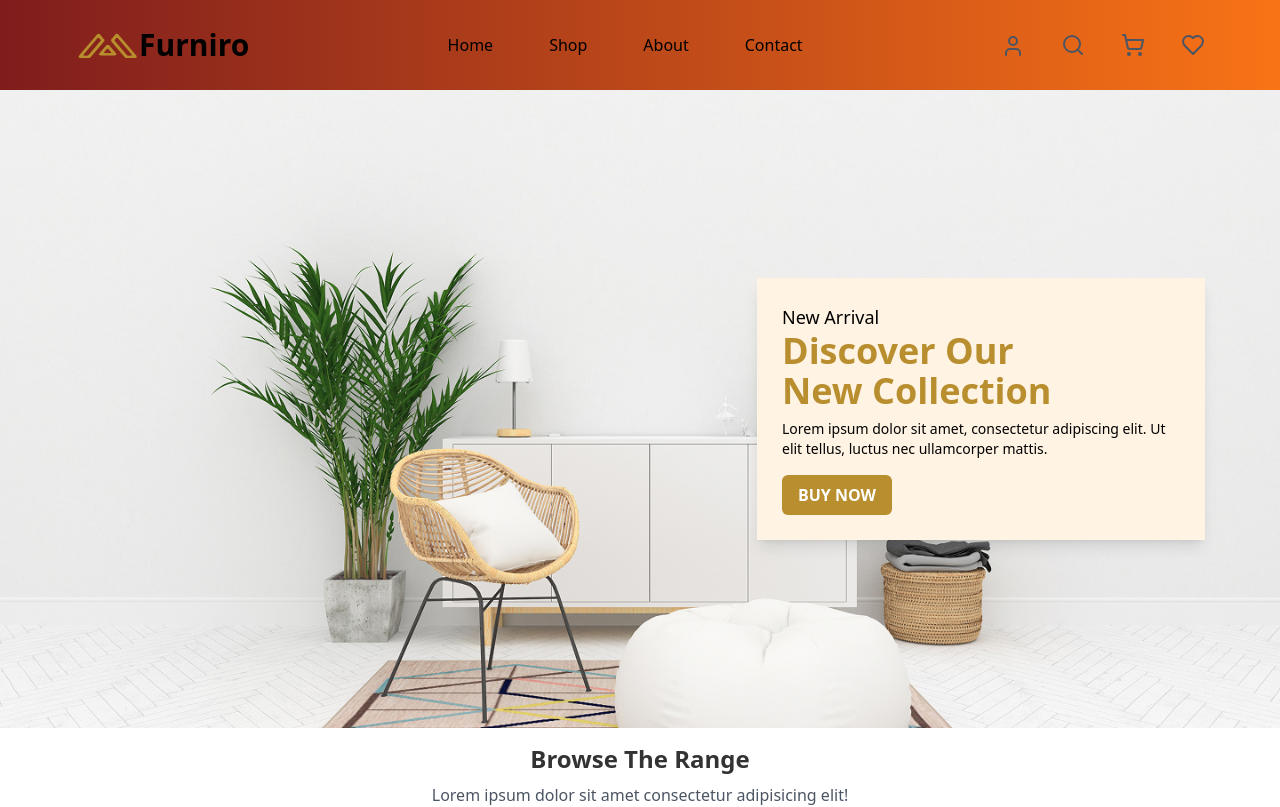
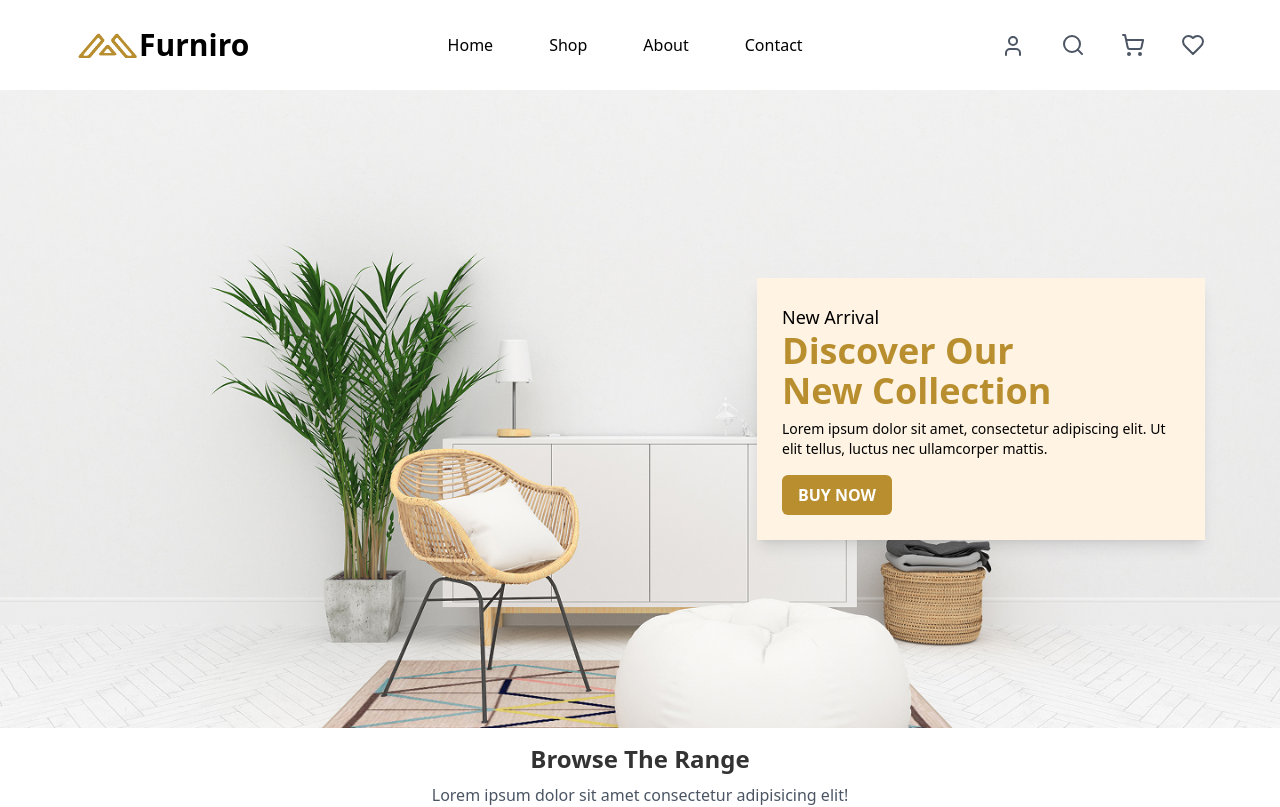
Before and after one commit to Anamika770/furniro, a Next.js app: page / in a window 1280 px wide. Shown: the top 807 px of the page. Built offline with nearby package versions, Linux system fonts and the light colour scheme.

Commit message:
remove  bg grediate

```diff
--- a/src/app/components/common/header.jsx
+++ b/src/app/components/common/header.jsx
@@ -17,7 +17,7 @@ export default function Header() {
 
 
   return (
-    <div className="container mx-auto bg-gradient-to-r from-red-900 to-orange-500">
+    <div className="container mx-auto">
       <div className="flex items-center justify-between w-full py-3">
         <div className="transition-all duration-500 hover:scale-110">
           <Link href="/">
```
